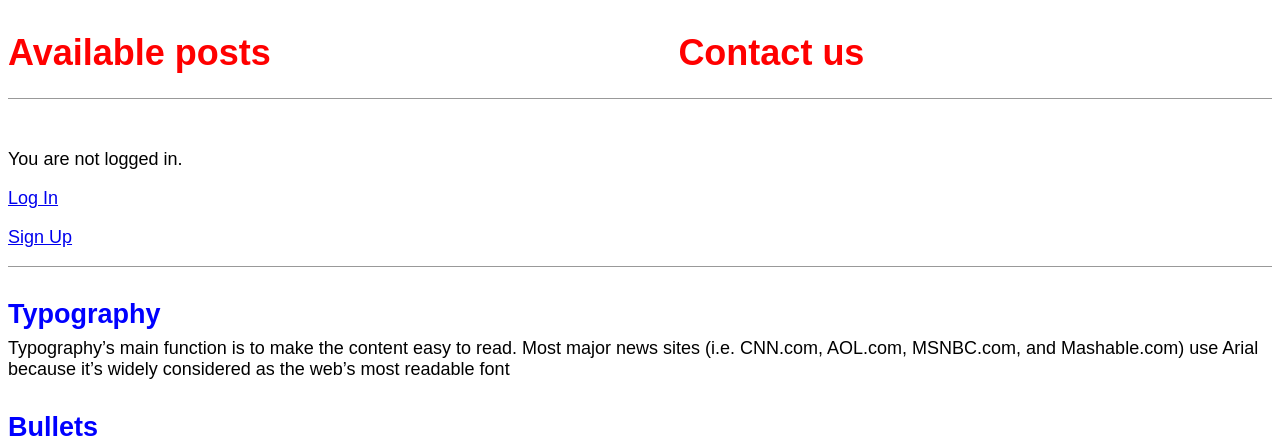
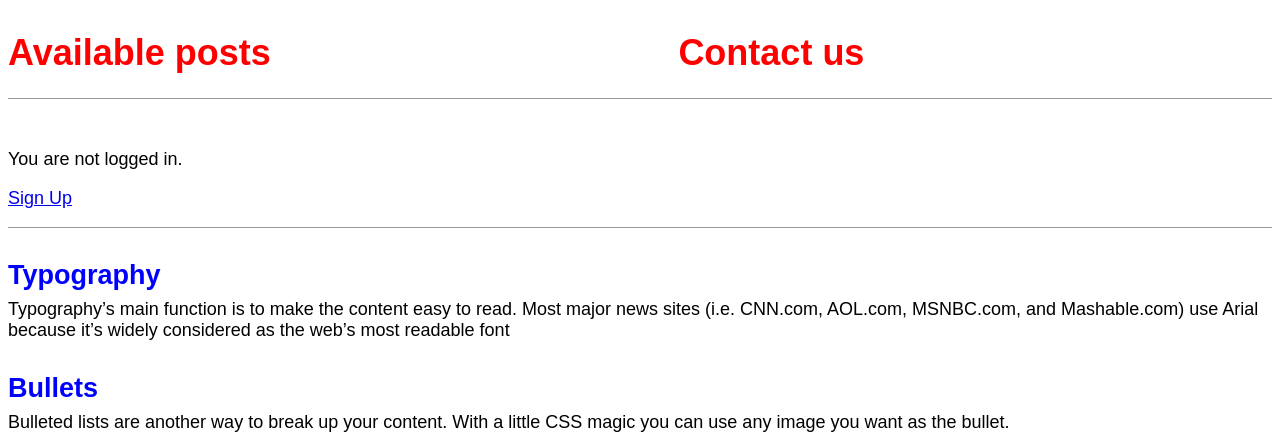
Before and after one commit to john-maluki/blog-project, a Django app: page / in a window 1280 px wide. Shown: the top 448 px of the page. Run offline with Django 3.2, Linux system fonts and the light colour scheme; data comes from the database, SQL or seed files in the repository; parts of the project's set-up code (start-up, migrations or seed data) failed here and were passed over.

Commit message:
commented login url

```diff
--- a/templates/base.html
+++ b/templates/base.html
@@ -27,11 +27,11 @@
                 <p><a href="{% url 'logout' %}">Log out</a></p>
             </div>
         {% else %}
-            <div class="nav-left">
-                <p>You are not logged in.</p>
-                <p><a href="{% url 'login' %}">Log In</a></p>
-                <p><a href="{% url 'signup' %}">Sign Up</a></p>
-            </div>
+        <div class="nav-left">
+            <p>You are not logged in.</p>
+            <!-- <p><a href="{% url 'login' %}">Log In</a></p> -->
+            <p><a href="{% url 'signup' %}">Sign Up</a></p>
+        </div>
         {% endif %}
         </header>
         <div>
```
Also changed, not shown: blog_project/settings.py (line endings or trailing spaces).
